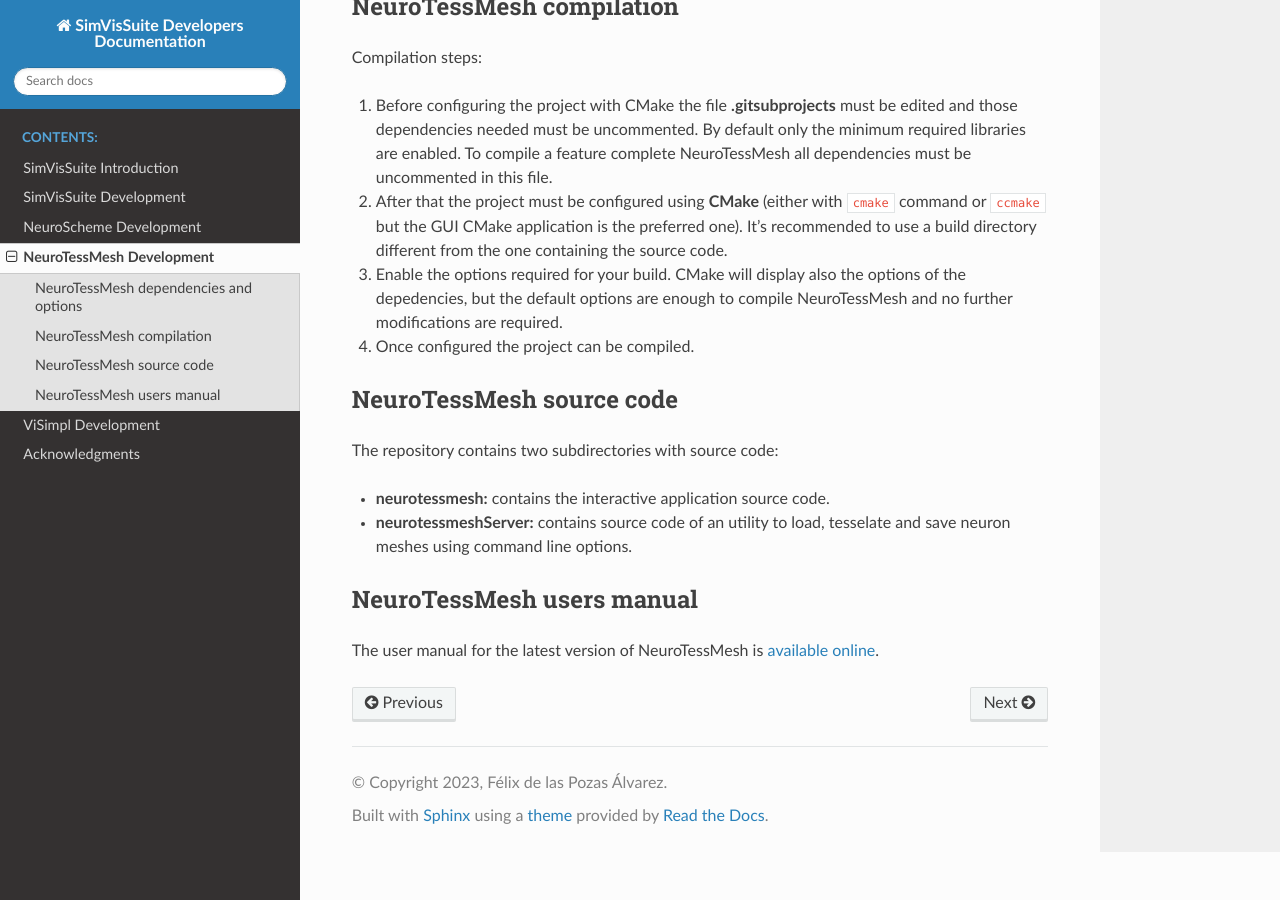
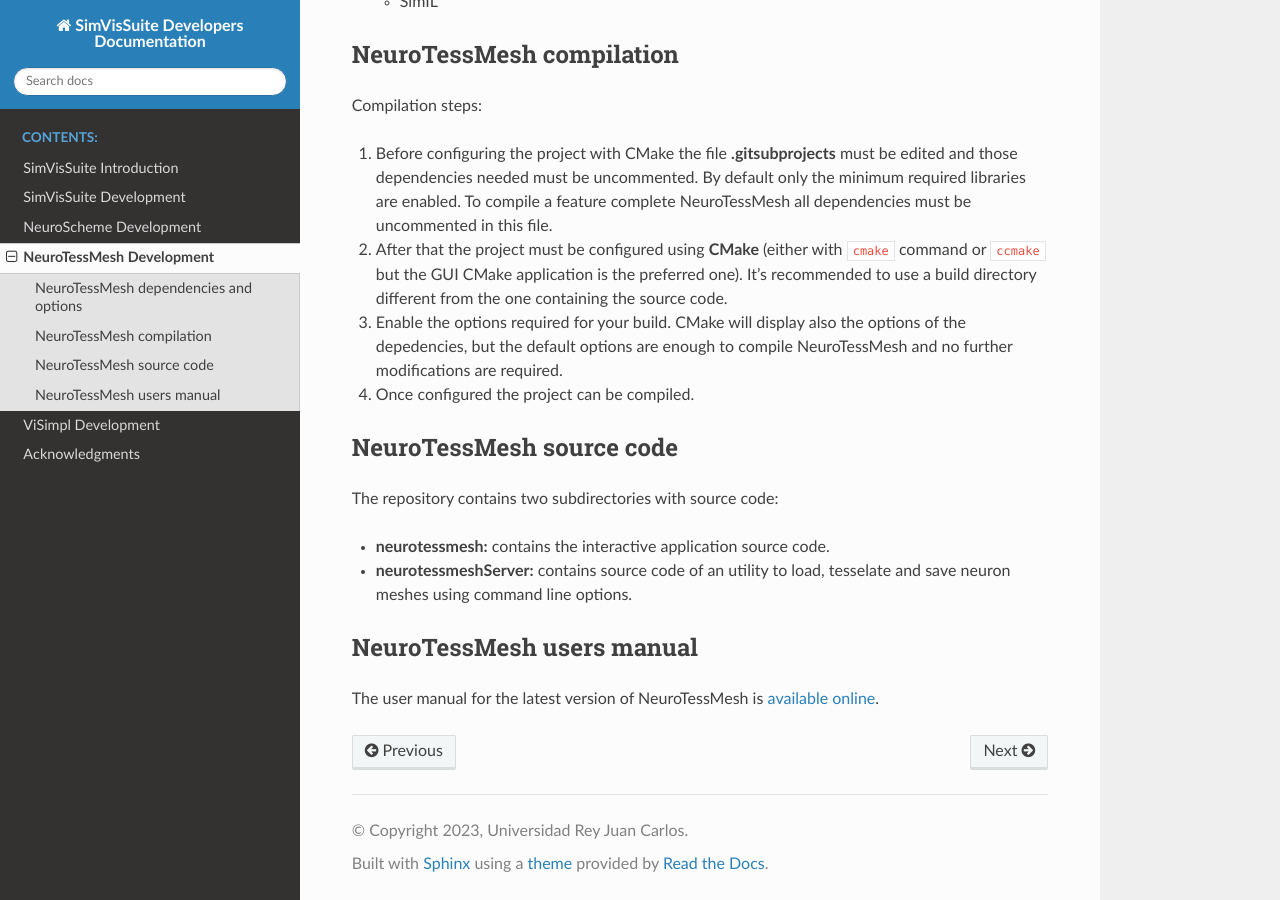
Before and after one commit to vg-lab/SimVisSuiteDocs, a Sphinx documentation site: the page built from source/04-NeuroTessMeshDev.rst, in a window 1280 px wide and 900 px high, scrolled down 1048 px. Built offline with Sphinx 7.4.7 and the Read the Docs theme 2.0.0, drawn with Linux system fonts in a browser that asks for light colours; some of the changed text lies outside the part shown.

Commit message:
Change copyright. Add applications version numbers.

```diff
--- a/source/03-NeuroSchemeDev.rst
+++ b/source/03-NeuroSchemeDev.rst
@@ -9,6 +9,8 @@
    :scale: 80%
 
    NeuroScheme software stack.
+
+The information in this documentation refers to NeuroScheme version 0.7.5.
 
 ------------------------------------
 NeuroScheme dependencies and options
--- a/source/04-NeuroTessMeshDev.rst
+++ b/source/04-NeuroTessMeshDev.rst
@@ -10,6 +10,7 @@
 
    NeuroTessMesh software stack.
 
+The information in this documentation refers to NeuroTessMesh version 0.4.4.
 
 --------------------------------------
 NeuroTessMesh dependencies and options
--- a/source/05-ViSimplDev.rst
+++ b/source/05-ViSimplDev.rst
@@ -9,6 +9,8 @@
    :scale: 90%
 
    ViSimpl software stack.
+
+The information in this documentation refers to ViSimpl version 1.8.9.
 
 --------------------------------
 ViSimpl dependencies and options
--- a/source/conf.py
+++ b/source/conf.py
@@ -20,7 +20,7 @@
 # -- Project information -----------------------------------------------------
 
 project = 'SimVisSuite Developers Documentation'
-copyright = '2023, Félix de las Pozas Álvarez'
+copyright = '2023, Universidad Rey Juan Carlos'
 author = 'Félix de las Pozas Álvarez'
 
 # The short X.Y version
```
